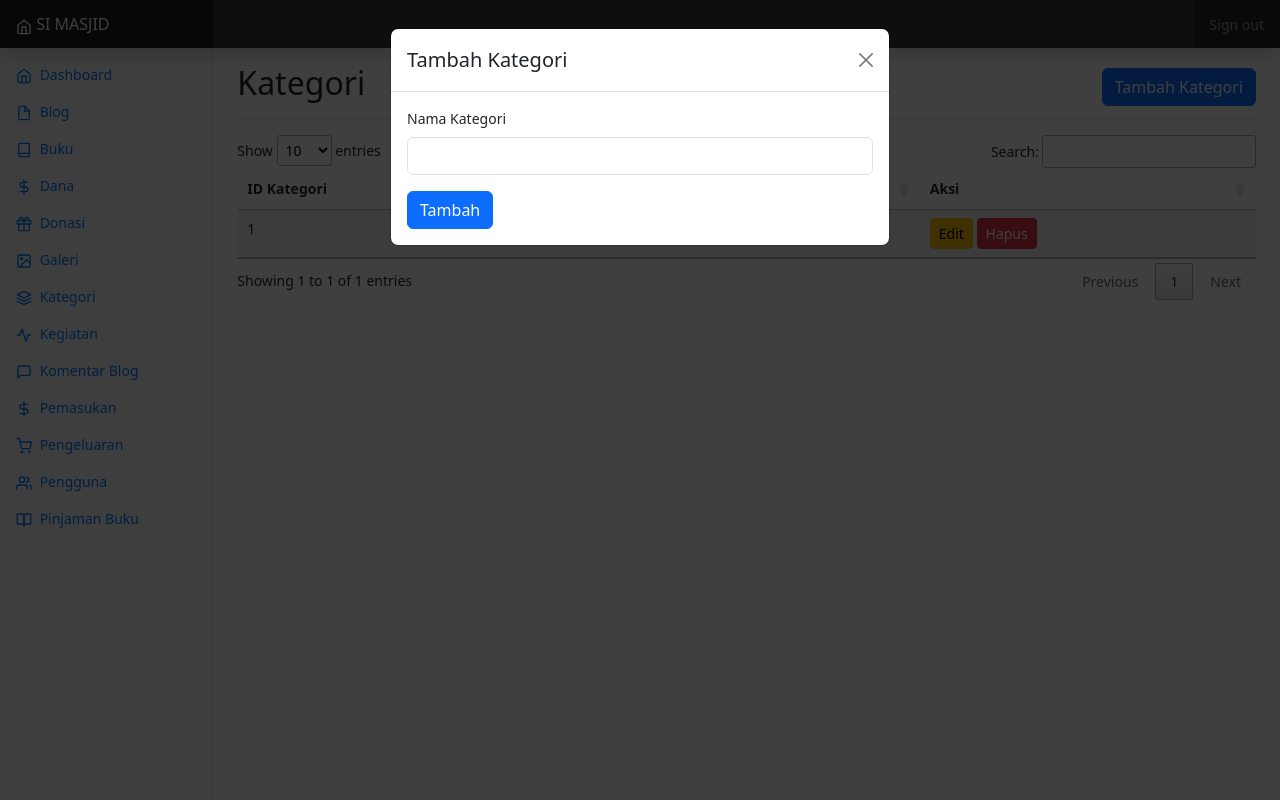
After one commit to EngRidhoNet/native_simasjid, a PHP site: page /admin/kategori/index.php in a window 1280 px wide, after a click on "Tambah Kategori". The commit adds this page. Run offline with PHP 8.4, Linux system fonts and the light colour scheme; the visitor is signed in with stand-in values (Sample User, id 1); tables that the repository leaves empty or names only in its code hold one stand-in row (values such as "Sample post"); some libraries are stand-ins or nearby versions.

Commit message:
fitur kategori

```diff
--- a/admin/includes/sidebar.php
+++ b/admin/includes/sidebar.php
@@ -40,7 +40,7 @@
                 </a>
             </li>
             <li class="nav-item">
-                <a class="nav-link active" aria-current="page" href="#">
+                <a class="nav-link active" aria-current="page" href="../kategori/index.php">
                     <span data-feather="layers" class="align-text-bottom"></span>
                     Kategori
                 </a>
--- a/admin/index.php
+++ b/admin/index.php
@@ -166,7 +166,7 @@
                         </a>
                     </li>
                     <li class="nav-item">
-                        <a class="nav-link active" aria-current="page" href="#">
+                        <a class="nav-link active" aria-current="page" href="kategori/index.php">
                             <span data-feather="layers" class="align-text-bottom"></span>
                             Kategori
                         </a>
--- /dev/null
+++ b/admin/kategori/index.php
@@ -0,0 +1,195 @@
+<?php include('../includes/header.php'); ?>
+<?php include('../includes/sidebar.php'); ?>
+<?php include('../../koneksi/koneksi.php'); ?>
+
+<div class="container-fluid">
+    <div class="row">
+        <main class="col-md-9 ms-sm-auto col-lg-10 px-md-4">
+            <div class="d-flex justify-content-between flex-wrap flex-md-nowrap align-items-center pt-3 pb-2 mb-3 border-bottom">
+                <h1 class="h2">Kategori</h1>
+                <button type="button" class="btn btn-primary" id="addBookButton" data-bs-toggle="modal" data-bs-target="#addModal">Tambah Kategori</button>
+            </div>
+            <div class="table-responsive">
+                <table id="kategoriTable" class="table table-striped">
+                    <thead>
+                        <tr>
+                            <th>ID Kategori</th>
+                            <th>Nama Kategori</th>
+                            <th>Aksi</th>
+                        </tr>
+                    </thead>
+                    <tbody>
+                        <?php
+                        // Fetch data from the kategori table
+                        $query = "SELECT * FROM kategori";
+                        $result = mysqli_query($conn, $query);
+
+                        // Check if there are any records
+                        if (mysqli_num_rows($result) > 0) {
+                            // Output data of each row
+                            while ($row = mysqli_fetch_assoc($result)) {
+                                echo "<tr>";
+                                echo "<td>" . $row['id_kategori'] . "</td>";
+                                echo "<td>" . $row['nama_kategori'] . "</td>";
+                                echo "<td>
+                                        <button type='button' class='btn btn-warning btn-sm' data-bs-toggle='modal' data-bs-target='#updateModal' onclick='updateBook(" . $row['id_kategori'] . ")'>Edit</button>
+                                        <button type='button' class='btn btn-danger btn-sm' onclick='deleteBook(" . $row['id_kategori'] . ")'>Hapus</button>
+                                    </td>";
+                                echo "</tr>";
+                            }
+                        } else {
+                            echo "<tr><td colspan='3'>No data found...</td></tr>";
+                        }
+                        ?>
+                    </tbody>
+                </table>
+            </div>
+        </main>
+    </div>
+</div>
+
+<!-- Modal for Add -->
+<div class="modal fade" id="addModal" tabindex="-1" aria-labelledby="addModalLabel" aria-hidden="true">
+    <div class="modal-dialog">
+        <div class="modal-content">
+            <div class="modal-header">
+                <h5 class="modal-title" id="addModalLabel">Tambah Kategori</h5>
+                <button type="button" class="btn-close" data-bs-dismiss="modal" aria-label="Close"></button>
+            </div>
+            <div class="modal-body">
+                <form id="addForm">
+                    <div class="mb-3">
+                        <label for="add_nama_kategori" class="form-label">Nama Kategori</label>
+                        <input type="text" class="form-control" id="add_nama_kategori" name="nama_kategori" required>
+                    </div>
+                    <button type="submit" class="btn btn-primary">Tambah</button>
+                </form>
+            </div>
+        </div>
+    </div>
+</div>
+
+<!-- Modal for Update -->
+<div class="modal fade" id="updateModal" tabindex="-1" aria-labelledby="updateModalLabel" aria-hidden="true">
+    <div class="modal-dialog">
+        <div class="modal-content">
+            <div class="modal-header">
+                <h5 class="modal-title" id="updateModalLabel">Edit Kategori</h5>
+                <button type="button" class="btn-close" data-bs-dismiss="modal" aria-label="Close"></button>
+            </div>
+            <div class="modal-body">
+                <form id="updateForm">
+                    <input type="hidden" id="update_id_kategori" name="id_kategori">
+                    <div class="mb-3">
+                        <label for="update_nama_kategori" class="form-label">Nama Kategori</label>
+                        <input type="text" class="form-control" id="update_nama_kategori" name="nama_kategori" required>
+                    </div>
+                    <button type="submit" class="btn btn-primary">Update</button>
+                </form>
+            </div>
+        </div>
+    </div>
+</div>
+
+<!-- Modal for Delete -->
+<div class="modal fade" id="deleteModal" tabindex="-1" aria-labelledby="deleteModalLabel" aria-hidden="true">
+    <div class="modal-dialog">
+        <div class="modal-content">
+            <div class="modal-header">
+                <h5 class="modal-title" id="deleteModalLabel">Hapus Kategori</h5>
+                <button type="button" class="btn-close" data-bs-dismiss="modal" aria-label="Close"></button>
+            </div>
+            <div class="modal-body">
+                <form id="deleteForm">
+                    <input type="hidden" id="delete_id_kategori" name="id_kategori">
+                    <p>Anda yakin ingin menghapus kategori ini?</p>
+                    <button type="submit" class="btn btn-danger">Hapus</button>
+                </form>
+            </div>
+        </div>
+    </div>
+</div>
+
+<script src="https://code.jquery.com/jquery-3.6.0.min.js"></script>
+<script src="https://cdn.jsdelivr.net/npm/bootstrap@5.3.0/dist/js/bootstrap.bundle.min.js"></script>
+<script src="https://cdn.datatables.net/1.11.3/js/jquery.dataTables.min.js"></script>
+<link rel="stylesheet" href="https://cdn.datatables.net/1.11.3/css/jquery.dataTables.min.css">
+
+<script>
+    $('#kategoriTable').DataTable();
+    // Handle Add form submit
+    $('#addForm').on('submit', function(e) {
+        e.preventDefault();
+        $.ajax({
+            url: 'add_kategori.php', // Endpoint to add a new record
+            method: 'POST',
+            data: $(this).serialize(),
+            success: function(response) {
+                if (response == 'success') {
+                    $('#addModal').modal('hide');
+                    location.reload();
+                } else {
+                    alert('Failed to add record.');
+                }
+            }
+        });
+    });
+
+    // Handle Update form submit
+    $('#updateForm').on('submit', function(e) {
+        e.preventDefault();
+        $.ajax({
+            url: 'update_kategori.php', // Endpoint to update a record
+            method: 'POST',
+            data: $(this).serialize(),
+            success: function(response) {
+                if (response == 'success') {
+                    $('#updateModal').modal('hide');
+                    location.reload();
+                } else {
+                    alert('Failed to update record.');
+                }
+            }
+        });
+    });
+
+    // Handle Delete form submit
+    $('#deleteForm').on('submit', function(e) {
+        e.preventDefault();
+        $.ajax({
+            url: 'delete_kategori.php', // Endpoint to delete a record
+            method: 'POST',
+            data: $(this).serialize(),
+            success: function(response) {
+                if (response == 'success') {
+                    $('#deleteModal').modal('hide');
+                    location.reload();
+                } else {
+                    alert('Failed to delete record.');
+                }
+            }
+        });
+    });
+
+    function updateBook(id) {
+        // Fetch data from the server
+        $.ajax({
+            url: 'get_kategori_by_id.php', // Endpoint to get single record by ID
+            method: 'GET',
+            data: {
+                id_kategori: id
+            },
+            success: function(response) {
+                var data = JSON.parse(response);
+                $('#update_id_kategori').val(data.id_kategori);
+                $('#update_nama_kategori').val(data.nama_kategori);
+                $('#updateModal').modal('show');
+            }
+        });
+    }
+
+    function deleteBook(id) {
+        $('#delete_id_kategori').val(id);
+        $('#deleteModal').modal('show');
+    }
+</script>
```
Also changed, not shown: admin/kategori/add_kategori.php (added, +12 -0 lines), admin/kategori/delete_kategori.php (added, +13 -0 lines), admin/kategori/get_kategori_by_id.php (added, +11 -0 lines), admin/kategori/update_kategori.php (added, +14 -0 lines), admin/galeri/foto/8410e3b37c.png (added).
